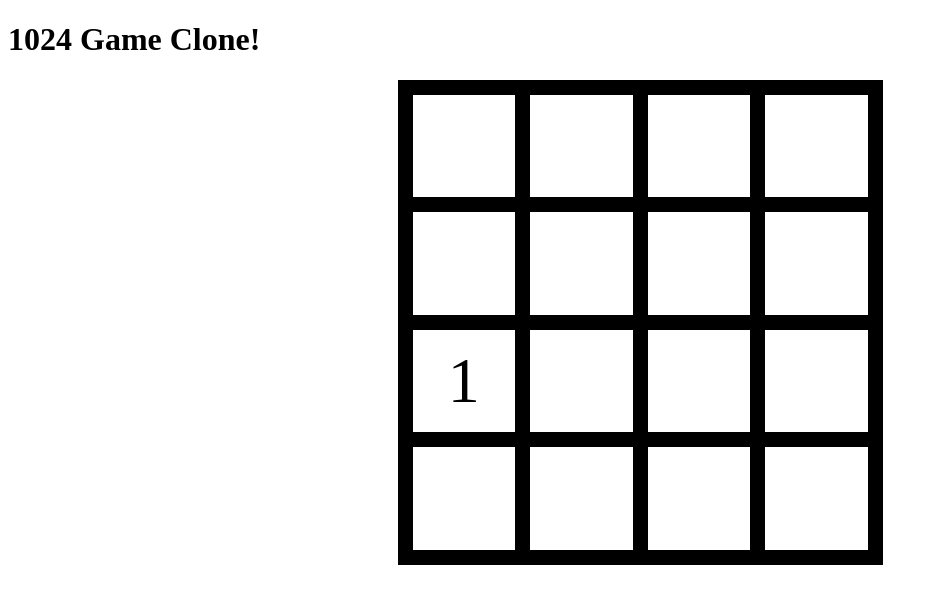
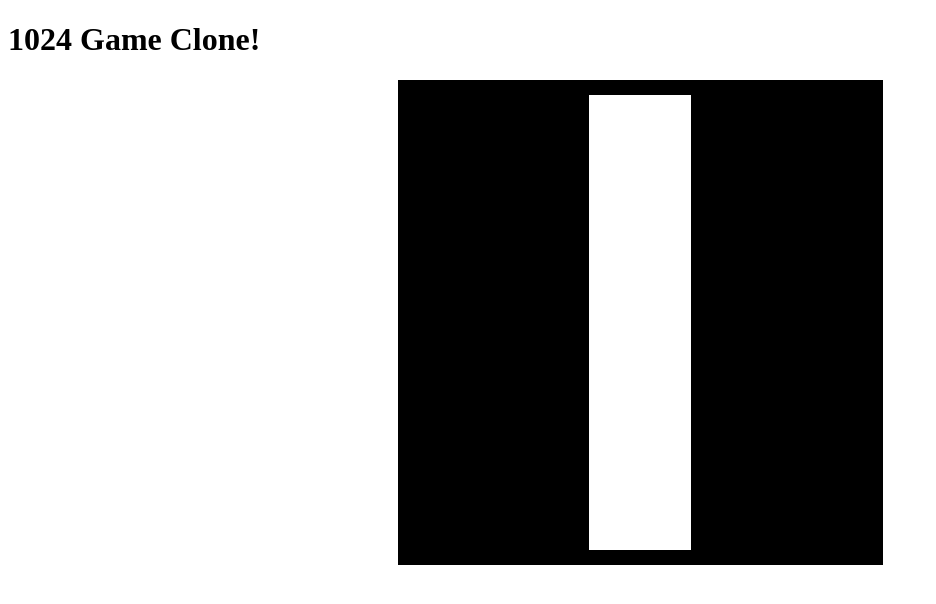
Before and after one commit to Kdehner/1024-Game-Clone, a website built with webpack: page src/index.html in a window 1280 px wide. Shown: the whole page, without its empty margins (0-936 px from the left). Built offline with nearby package versions, Linux system fonts and the light colour scheme.

Commit message:
created containers to track where tiles are

```diff
--- /dev/null
+++ b/src/scripts/block.controller.js
@@ -0,0 +1,25 @@
+export class Block {
+
+  constructor(id, game) {
+    this.id = id;
+    this.element = this.createElement();
+    this.injectDom(game);
+    this.adjacent = getAdjacent();
+  }
+
+  createElement() {
+    const div = document.createElement('div');
+    div.dataset.id = this.id;
+    div.classList.add('block');
+    return div;
+  }
+
+  injectDom(game) {
+    game.appendChild(this.element);
+  }
+
+  getAdjacent() {
+    // Determin adjacent blocks in each direction.
+  }
+
+}
--- a/src/scripts/game.controller.js
+++ b/src/scripts/game.controller.js
@@ -1,63 +1,57 @@
 import { Input } from './input.controller';
-import { Tile } from './tile.controller';
+import { Block } from './block.controller';
 
 export class Game {
 
   constructor() {
-    this.tiles = this.getTiles();
-    this.setFirstTile(this.tiles);
-    this.buildGame(this.tiles);
+    this.blocks = this.getBlocks();
     this.gameLoop();
   }
 
-  getTiles() {
-    const tiles = [];
-    const locations = [
-      '1,1', '1,2', '1,3', '1,4',
-      '2,1', '2,2', '2,3', '2,4',
-      '3,1', '3,2', '3,3', '3,4',
-      '4,1', '4,2', '4,3', '4,4'
-    ]
+  getBlocks() {
+    const game = document.querySelector('.game');
+    const blocks = [];
     for (let i = 0; i < 16; i++) {
       const id = i + 1;
-      const location = locations[i];
-      tiles.push(new Tile(id, location));
+      blocks.push(new Block(id, game));
     }
-    return tiles;
-  }
-
-  setFirstTile(tiles) {
-    const newTile = this.randomTile();
-    tiles[newTile].setValue =  1;
-  }
-
-  randomTile() {
-    return Math.floor(Math.random() * Math.floor(16));
-  }
-
-  buildGame(tiles) {
-    const game = document.querySelector('.game');
-
-    for (const tile of tiles) {
-      tile.createTile(game);
-    }
-  }
-
-  updateTiles() {
-    for(const tile of this.tiles) {
-      tile.updateDisplay();
-    }
+    return blocks;
   }
 
   async gameLoop() {
     const input = new Input();
 
     while(true) {
-      this.updateTiles();
       const move = await input.movement();
-      console.log(move);
+
     }
   }
 
+  // setFirstTile(tiles) {
+  //   const random = this.randomTile();
+  //   const newTile = tiles[newTile];
+  //   newTile.setValue = 1;
+  //   this.updateActiveTiles(newTile);
+  // }
+
+  // randomTile() {
+  //   return Math.floor(Math.random() * Math.floor(16));
+  // }
+
+  // buildGame(blocks) {
+  //   const game = document.querySelector('.game');
+
+  //   for (const block of blocks) {
+  //     block.createBlock(game);
+  //   }
+  // }
+
+  // updateTiles() {
+  //   for(const tile of this.tiles) {
+  //     tile.updateDisplay();
+  //   }
+  // }
+
+
 
 }
--- a/src/styles/styles.scss
+++ b/src/styles/styles.scss
@@ -10,16 +10,16 @@
   flex-wrap: wrap;
   justify-content: center;
 
-  .tile {
+  .block {
     background-color: white;
     min-width: 102.5px;
     min-height: 102.5px;
     margin: 7.5px;
 
-    .value {
-      font-size: 4rem;
-      text-align: center;
-      line-height: 102.5px;
-    }
+    // .value {
+    //   font-size: 4rem;
+    //   text-align: center;
+    //   line-height: 102.5px;
+    // }
   }
 }
```
